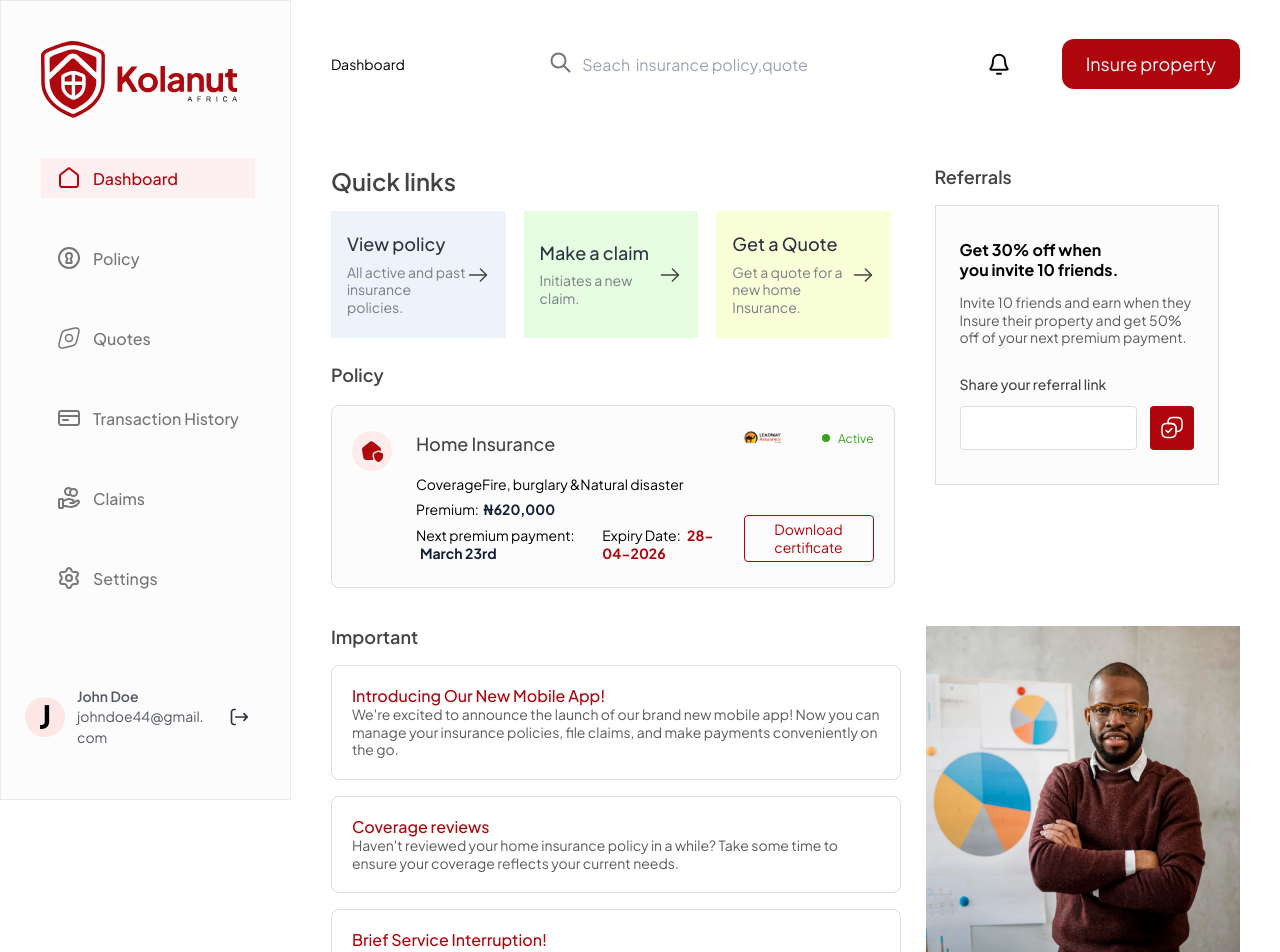
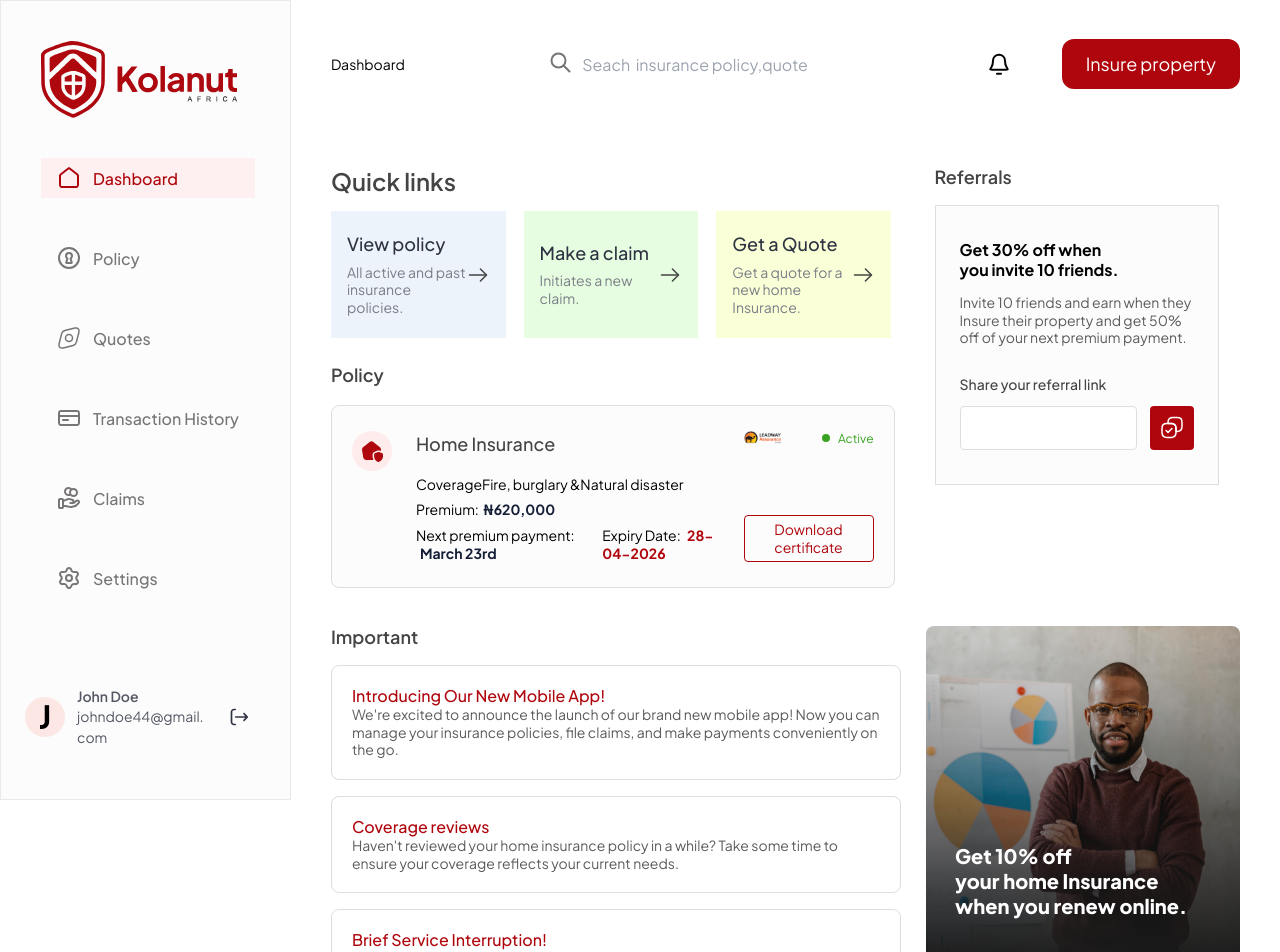
Before and after one commit to prathu9/kolanut_africa, a Next.js app: page /dashboard in a window 1280 px wide. Shown: the top 952 px of the page. Built offline with nearby package versions, Linux system fonts and the light colour scheme.

Commit message:
updated dahboard page

```diff
--- a/app/dashboard/page.jsx
+++ b/app/dashboard/page.jsx
@@ -95,13 +95,14 @@ const DashboardPage = () => {
           </div>
         </div>
         <div className="basis-[26%]">
-          <div className="w-[314px] h-[341px] relative rounded-lg">
+          <div className="w-[314px] h-[341px] relative rounded-lg overflow-hidden after:absolute after:w-full after:h-full after:bg-gradient-to-t after:from-[#1A1A1A] after:from-2%">
             <Image
               src="/dashboard/dashboard-person.png"
               sizes="100vw"
               fill
               alt="person"
             />
+            <span className="w-[80%] absolute left-[29px] bottom-[49px] z-10 text-[20px] leading-[25.2px] font-extrabold text-white">Get 10% off<br/> your home Insurance when you renew online.</span>
           </div>
         </div>
       </div>
```
